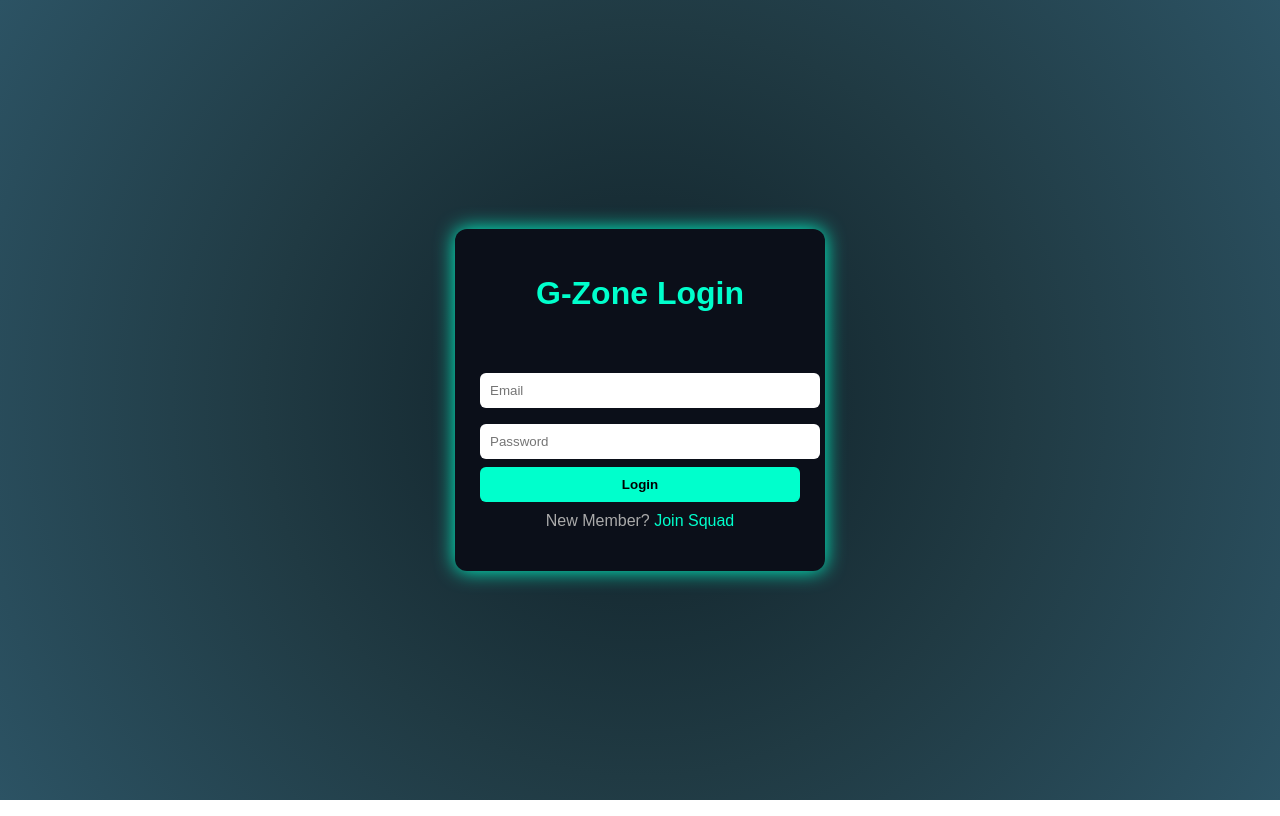
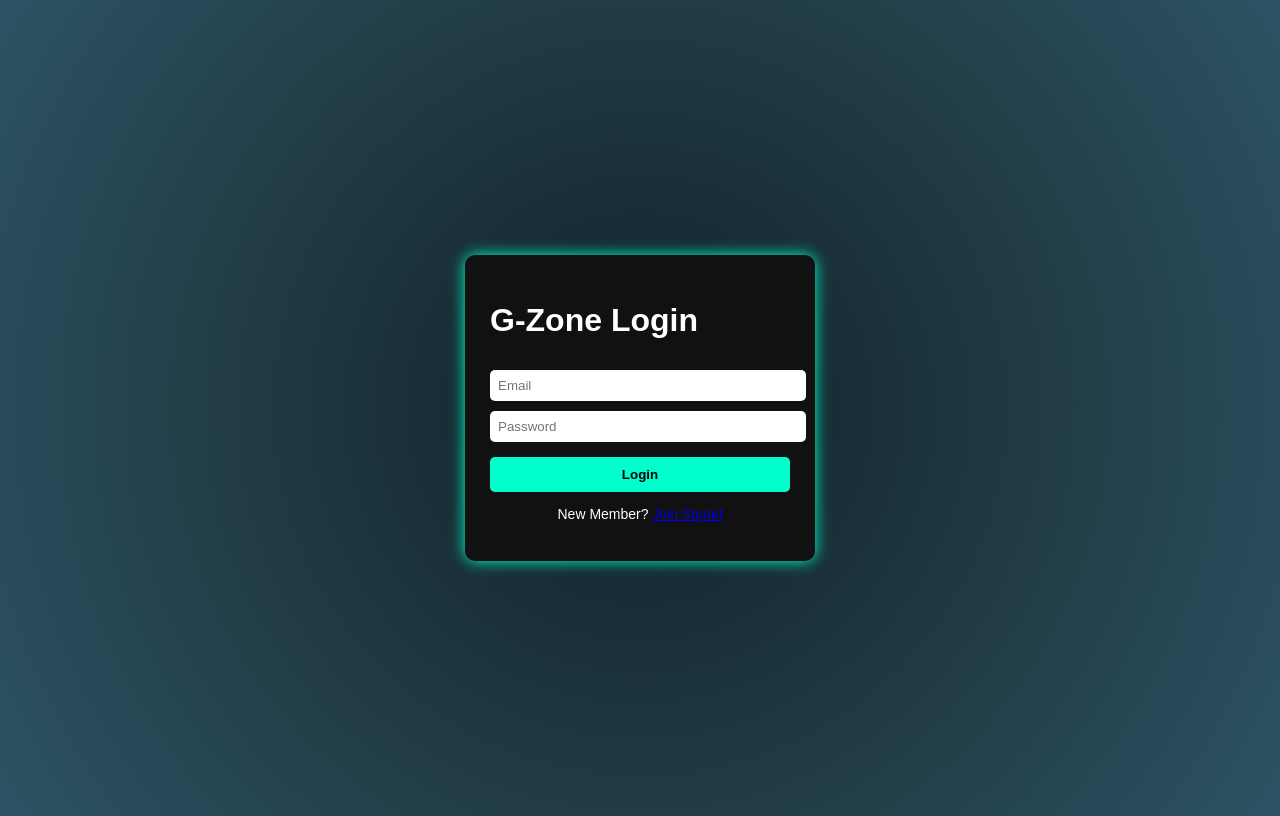
Before and after one commit to IGGAMING51/game-zone-tournaments, a website: page public/login.html in a window 1280 px wide. Drawn offline with Linux system fonts and the light colour scheme.

Commit message:
update public/style.css

```diff
--- a/public/style.css
+++ b/public/style.css
@@ -1,65 +1,54 @@
 body {
-  margin: 0;
+  background: radial-gradient(circle, #0f2027, #203a43, #2c5364);
   font-family: Arial, sans-serif;
-  background: radial-gradient(circle, #0f2027, #203a43, #2c5364);
-  height: 100vh;
   display: flex;
   justify-content: center;
   align-items: center;
+  height: 100vh;
+  color: white;
 }
 
 .card {
-  background: #0b0f19;
+  background: #111;
   padding: 25px;
-  width: 320px;
-  border-radius: 12px;
-  box-shadow: 0 0 20px #00ffcc;
-  text-align: center;
+  width: 300px;
+  border-radius: 10px;
+  box-shadow: 0 0 15px #00ffcc;
 }
 
-h1 {
-  color: #00ffcc;
+h2 {
+  text-align: center;
+  margin-bottom: 5px;
 }
 
-.tag {
-  color: #aaa;
-  margin-bottom: 15px;
+p {
+  text-align: center;
+  font-size: 14px;
 }
 
-input, select {
+input {
   width: 100%;
-  padding: 10px;
-  margin: 8px 0;
-  border-radius: 6px;
+  padding: 8px;
+  margin-top: 10px;
   border: none;
+  border-radius: 5px;
 }
 
 button {
   width: 100%;
+  margin-top: 15px;
   padding: 10px;
   background: #00ffcc;
   border: none;
+  border-radius: 5px;
   font-weight: bold;
-  border-radius: 6px;
-  cursor: pointer;
 }
 
-button:hover {
-  background: #00ddb5;
+.msg {
+  margin-top: 10px;
+  text-align: center;
 }
 
-.switch {
+.link {
   margin-top: 10px;
-  color: #aaa;
 }
-
-.switch a {
-  color: #00ffcc;
-  text-decoration: none;
-}
-
-#msg {
-  color: yellow;
-  font-size: 14px;
-  min-height: 18px;
-}
```
